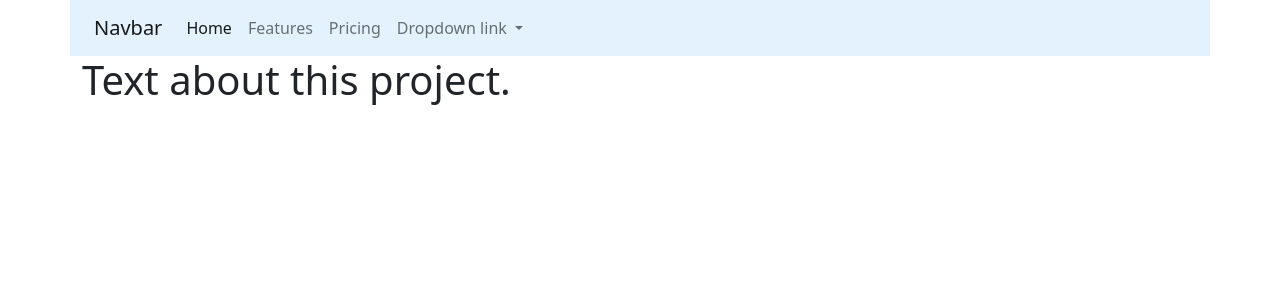
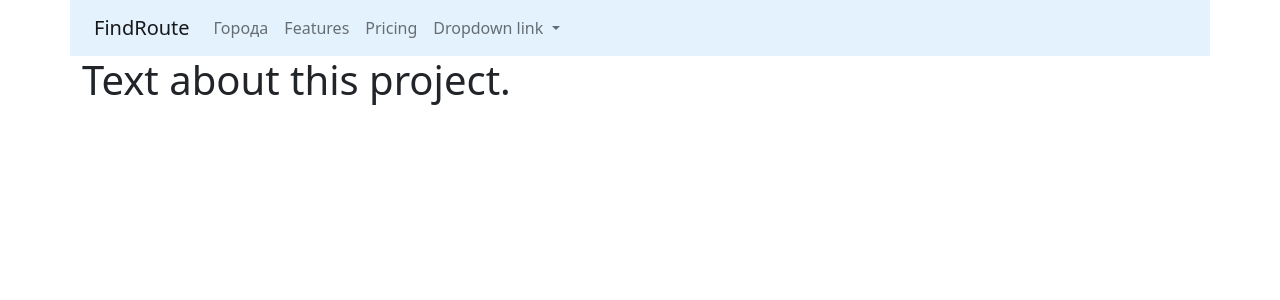
Before and after one commit to poly-sladkiy/learn_python, a Django app: page /about/ in a window 1280 px wide. Shown: the top 300 px of the page. Run offline with Django 3.2, Linux system fonts and the light colour scheme; parts of the project's set-up code (start-up, migrations or seed data) failed here and were passed over.

Commit message:
Edit bav-bar in base.html and urlpatterns.

```diff
--- a/Junior_task/Junior_task/urls.py
+++ b/Junior_task/Junior_task/urls.py
@@ -20,7 +20,7 @@ from Junior_task.views import home, about
 
 urlpatterns = [
     path('admin/', admin.site.urls),
-    path('home/', home),
+    path('', home, name='home'),
     path('about/', about),
     path('cities/', include(('cities.urls', 'cities'))),
 ]
--- a/Junior_task/templates/base.html
+++ b/Junior_task/templates/base.html
@@ -1,3 +1,4 @@
+{% url 'cities:home' as cities_home_url %}
 <!doctype html>
 <html lang="en">
 <head>
@@ -15,7 +16,7 @@
 
 <nav class="navbar navbar-expand-lg navbar-light container" style="background-color: #e3f2fd">
     <div class="container-fluid">
-        <a class="navbar-brand" href="#">Navbar</a>
+        <a class="navbar-brand" href="{% url 'home' %}">FindRoute</a>
         <button class="navbar-toggler" type="button" data-bs-toggle="collapse" data-bs-target="#navbarNavDropdown"
                 aria-controls="navbarNavDropdown" aria-expanded="false" aria-label="Toggle navigation">
             <span class="navbar-toggler-icon"></span>
@@ -23,7 +24,9 @@
         <div class="collapse navbar-collapse" id="navbarNavDropdown">
             <ul class="navbar-nav">
                 <li class="nav-item">
-                    <a class="nav-link active" aria-current="page" href="#">Home</a>
+                    <a class="nav-link {% if request.path == cities_home_url %} active {% endif %}" aria-current="page" href="{% url 'cities:home' %}">
+                        Города
+                    </a>
                 </li>
                 <li class="nav-item">
                     <a class="nav-link" href="#">Features</a>
```
